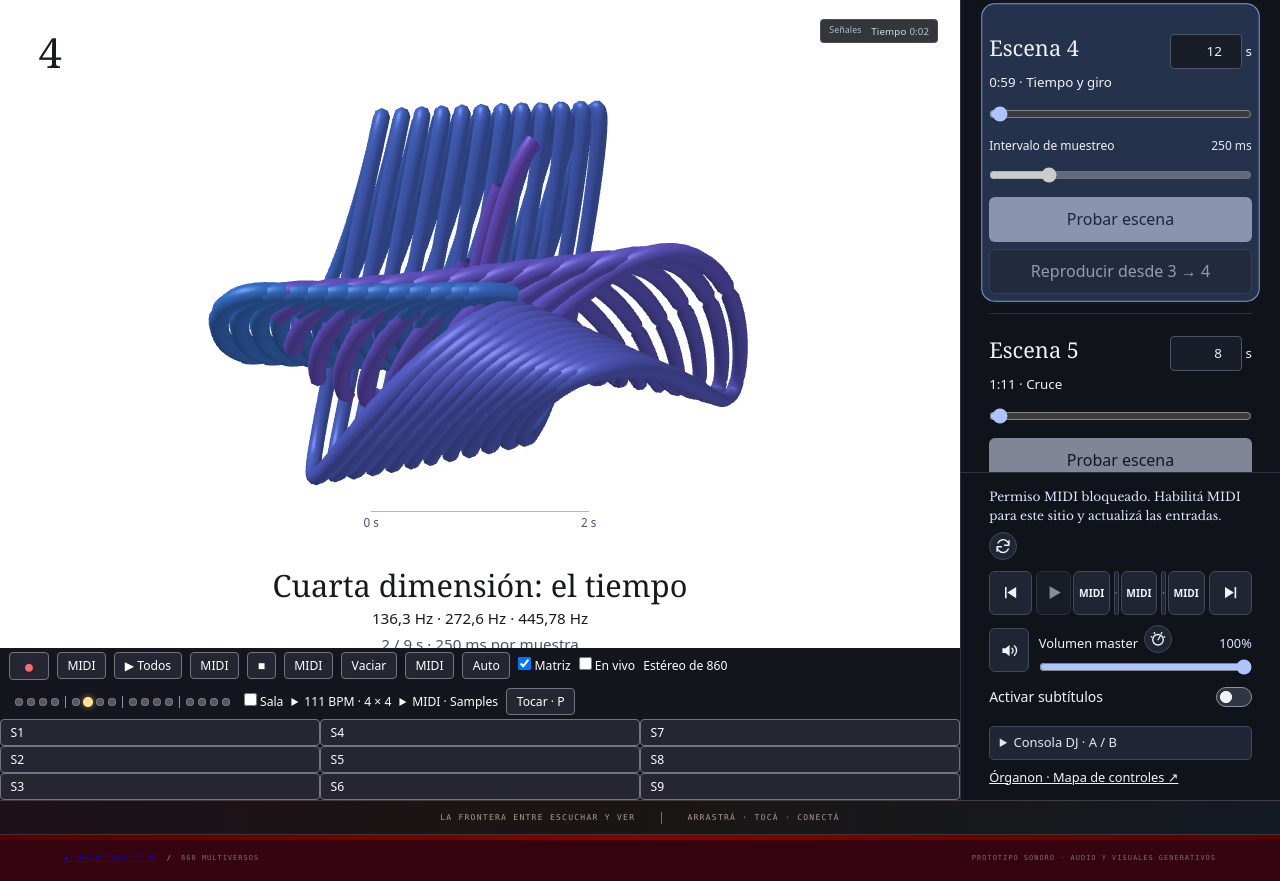
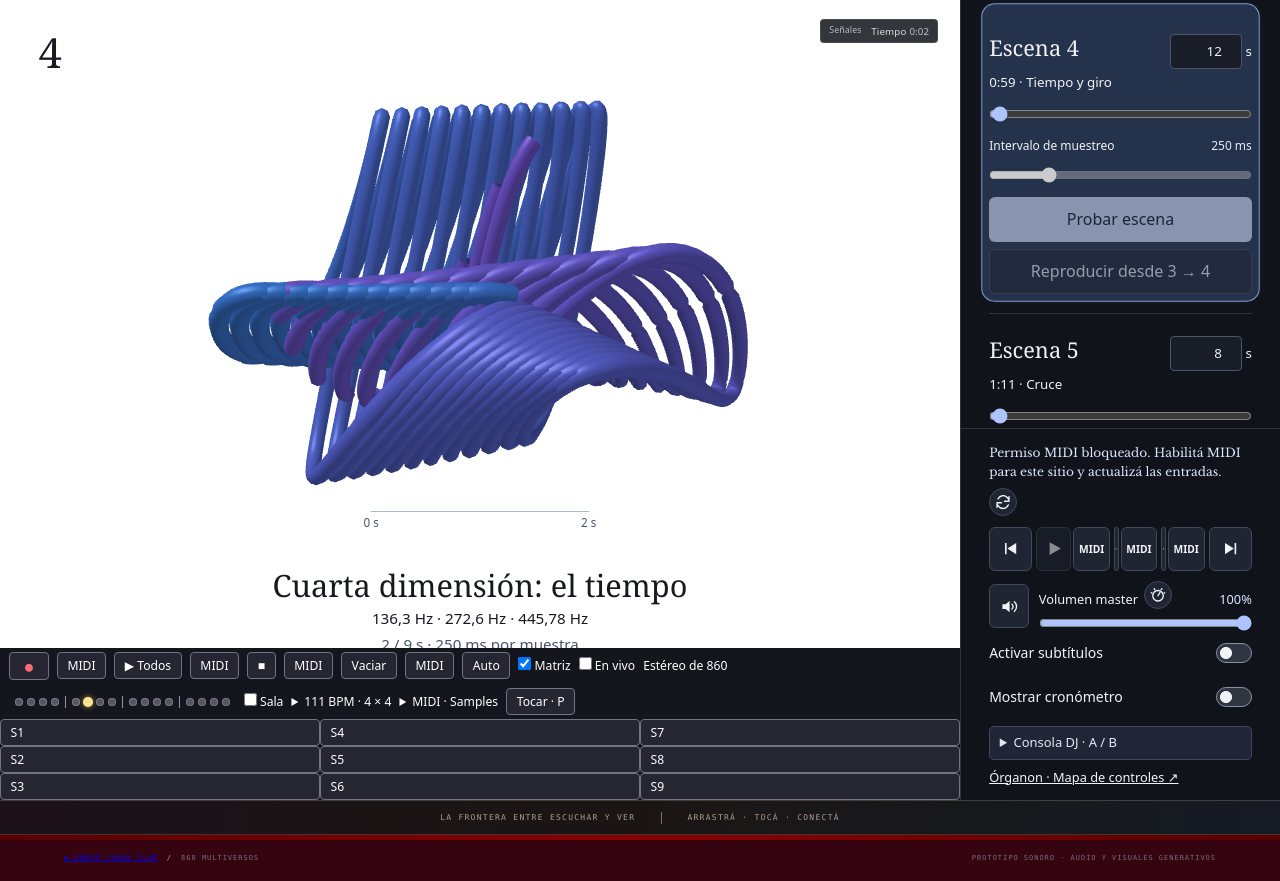
Before and after one commit to O-UnderTango-Club/UnderTangoWEBNextJS, a Next.js app: page /860-multiversos in a window 1280 px wide. Both pictures are taken after a click on the button "Reproducir desde 3 → 4". Built offline with nearby package versions, Linux system fonts and the light colour scheme.

Commit message:
Añadir el cronómetro opcional a la partitura oficial de 860

```diff
--- a/app/860-multiversos/partitura.tsx
+++ b/app/860-multiversos/partitura.tsx
@@ -2,7 +2,7 @@
 
 import { useSavedSetting } from "./saved-setting";
 import { PIANO_KEYS as computerPianoKeys, type CcBinding } from "./control-map";
-import { useCallback, useEffect, useMemo, useRef, useState } from "react";
+import { useCallback, useEffect, useLayoutEffect, useMemo, useRef, useState } from "react";
 import styles from "./page.module.css";
 import { frequencyPoint, OCTAVE_NOTES, ORIGINAL_NOTES, tuningAt, type FrequencyVector } from "./frequency-tuning";
 import { scheduleContinuationAudio } from "./scene-audio";
@@ -80,6 +80,30 @@ const FREQUENCY_TRAIL_TURN_SECONDS = SHOW_TRANSITIONS.trailTurn;
 function scoreTime(seconds: number) {
   const rounded = Math.round(seconds);
   return Math.floor(rounded / 60) + ":" + String(rounded % 60).padStart(2, "0");
+}
+
+function ScoreStopwatch({ clock, beginsAt, offset, total, paused }: {
+  clock: AudioContext | null; beginsAt: number; offset: number; total: number; paused: boolean;
+}) {
+  const [seconds, setSeconds] = useState(0);
+  useLayoutEffect(() => {
+    let timer: number | undefined;
+    function update() {
+      const now = clock?.currentTime ?? 0;
+      const position = clock ? Math.min(total, offset + Math.max(0, now - beginsAt)) : 0;
+      const whole = Math.floor(position);
+      setSeconds(whole);
+      if (clock && !paused && whole < total) {
+        const nextTick = beginsAt + whole + 1 - offset;
+        timer = window.setTimeout(update, Math.max(20, (nextTick - now) * 1000));
+      }
+    }
+    update();
+    return () => window.clearTimeout(timer);
+  }, [clock, beginsAt, offset, total, paused]);
+  return <span className="zero-stopwatch" role="timer" aria-label="Tiempo transcurrido de la obra">
+    {scoreTime(seconds).padStart(5, "0")}
+  </span>;
 }
 
 function temporalTrailFrame(progress: number, roll: number) {
@@ -1191,6 +1215,8 @@ function ModuleZero({ masterVolume, setMasterVolume, learnFader, learningFader,
   const extendedScene = typeof stage === "number" ? stage : null;
   const extendedPlaying = isPlayableExtendedScene(extendedScene);
   const [showSubtitles, setShowSubtitles] = useSavedSetting("showSubtitles", false);
+  const [showStopwatch, setShowStopwatch] = useSavedSetting("showStopwatch", false);
+  const [openingClock, setOpeningClock] = useState({ beginsAt: 0, offset: 0 });
 
   const [savedSeconds, setSavedSeconds] = useSavedSetting<number[]>("sceneSeconds111", () => SHOW_SCORE.map(cue => cue.seconds));
   const durations = useMemo(() => resolveShowDurations(savedSeconds), [savedSeconds]);
@@ -1629,6 +1655,10 @@ function ModuleZero({ masterVolume, setMasterVolume, learnFader, learningFader,
       };
 
       const beginsAt = context.currentTime + 0.06;
+      // The three opening phases share scene 1, including when one is tested directly.
+      const skipped = mode === "line" ? durationSeconds + oneSeconds + SHOW_TRANSITIONS.pointHold
+        : mode === "beacon" ? durationSeconds : 0;
+      setOpeningClock({ beginsAt, offset: skipped });
       const atOffset = (offsetMs: number, action: (time: number) => void) => atTime(beginsAt + offsetMs / 1000, action);
       const beginLight = (time: number) => {
         setActiveDurationMs(lightMs);
@@ -1871,10 +1901,19 @@ function ModuleZero({ masterVolume, setMasterVolume, learnFader, learningFader,
         background: #191d25; color: #f2f3f7; font: 600 .75rem/1.25 system-ui, sans-serif;
         text-align: center;
       }
+      .zero-scene-heading {
+        position: absolute; inset-block-start: clamp(.8rem, 2.5vw, 2rem); inset-inline-start: clamp(.95rem, 3vw, 2.6rem);
+        z-index: 2; display: flex; align-items: center; gap: .5rem; pointer-events: none; font-variant-numeric: tabular-nums;
+      }
       .zero-scene-number {
-        position: absolute; inset-block-start: clamp(.8rem, 2.5vw, 2rem); inset-inline-start: clamp(.95rem, 3vw, 2.6rem);
-        z-index: 2; color: #191b22; font: 400 clamp(1.5rem, 3.25vw, 2.8rem)/1 Georgia, serif;
-        font-variant-numeric: tabular-nums; pointer-events: none;
+        color: #191b22; font: 400 clamp(1.5rem, 3.25vw, 2.8rem)/1 Georgia, serif; font-variant-numeric: tabular-nums;
+      }
+      .zero-stopwatch {
+        padding: .2em .48em; border-radius: .25rem; background: #191d25; color: #f2f3f7;
+        font: 600 clamp(.76rem, 1.15vw, 1.1rem)/1.25 system-ui, sans-serif; font-variant-numeric: tabular-nums;
+      }
+      @container scene-display (max-width: 40rem) {
+        .zero-stage:has(.zero-stopwatch) .stimulus-bar { max-width: calc(100% - 8rem); }
       }
       .zero-question {
         position: absolute; width: min(87%, 900px); margin: 0; text-align: center;
@@ -2203,7 +2242,12 @@ function ModuleZero({ masterVolume, setMasterVolume, learnFader, learningFader,
       {sceneNumber !== null && !liveSet && !coda && sceneNumber !== 61 && <StimulusBar scene={sceneNumber} paused={paused}
         notes={noteScene ? noteInput.sounding : undefined} loop={loopFrame} tuning={extended.a4}
         resting={breathing} interactiveObject={showObject} />}
-      {sceneNumber !== null && <div className="zero-scene-number" role="status" aria-label={`Escena ${sceneNumber}`}>{sceneNumber}</div>}
+      {(sceneNumber !== null || showStopwatch) && <div className="zero-scene-heading">
+        {sceneNumber !== null && <div className="zero-scene-number" role="status" aria-label={`Escena ${sceneNumber}`}>{sceneNumber}</div>}
+        {showStopwatch && <ScoreStopwatch clock={sceneNumber === null ? null : audioRef.current}
+          beginsAt={sceneNumber === 1 ? openingClock.beginsAt : cue?.beginsAt ?? 0}
+          offset={sceneNumber === 1 ? openingClock.offset : cueStarts[sceneIndex] ?? 0} total={totalSeconds} paused={paused} />}
+      </div>}
       {sceneNumber !== null && sceneNumber < 10 && <div className="zero-subtitle" role="status">{showSubtitles && sceneTitle && <span>{sceneTitle}</span>}</div>}
       </SceneMixer>
     </div></ProjectionSignalContext.Provider>
@@ -2376,6 +2420,11 @@ function ModuleZero({ masterVolume, setMasterVolume, learnFader, learningFader,
           <input type="checkbox" role="switch" checked={showSubtitles}
             onChange={(event) => setShowSubtitles(event.currentTarget.checked)} />
         </label>
+        <label className="zero-subtitle-toggle">
+          Mostrar cronómetro
+          <input type="checkbox" role="switch" checked={showStopwatch}
+            onChange={(event) => setShowStopwatch(event.currentTarget.checked)} />
+        </label>
         <DjConsole output={manualOutput} inputs={midiInputs}/>
         <a className={styles.organonLink} href="/860-multiversos/organon" target="_blank" rel="noopener">Órganon · Mapa de controles ↗</a>
         {(preparing || paused) && <span className="zero-playback-status" role="status">{waitingForAudio ? "Tocá ▶ para habilitar el audio." : preparing ? "Preparando audio…" : "En pausa"}</span>}
```
